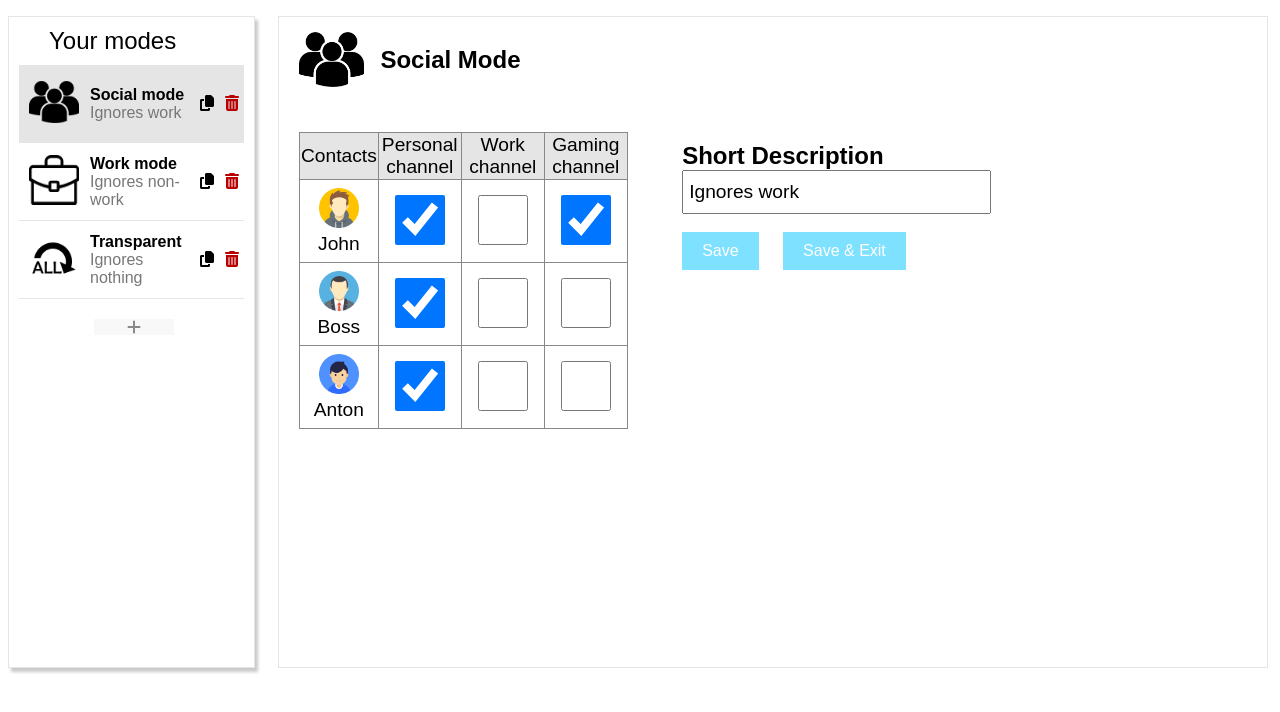
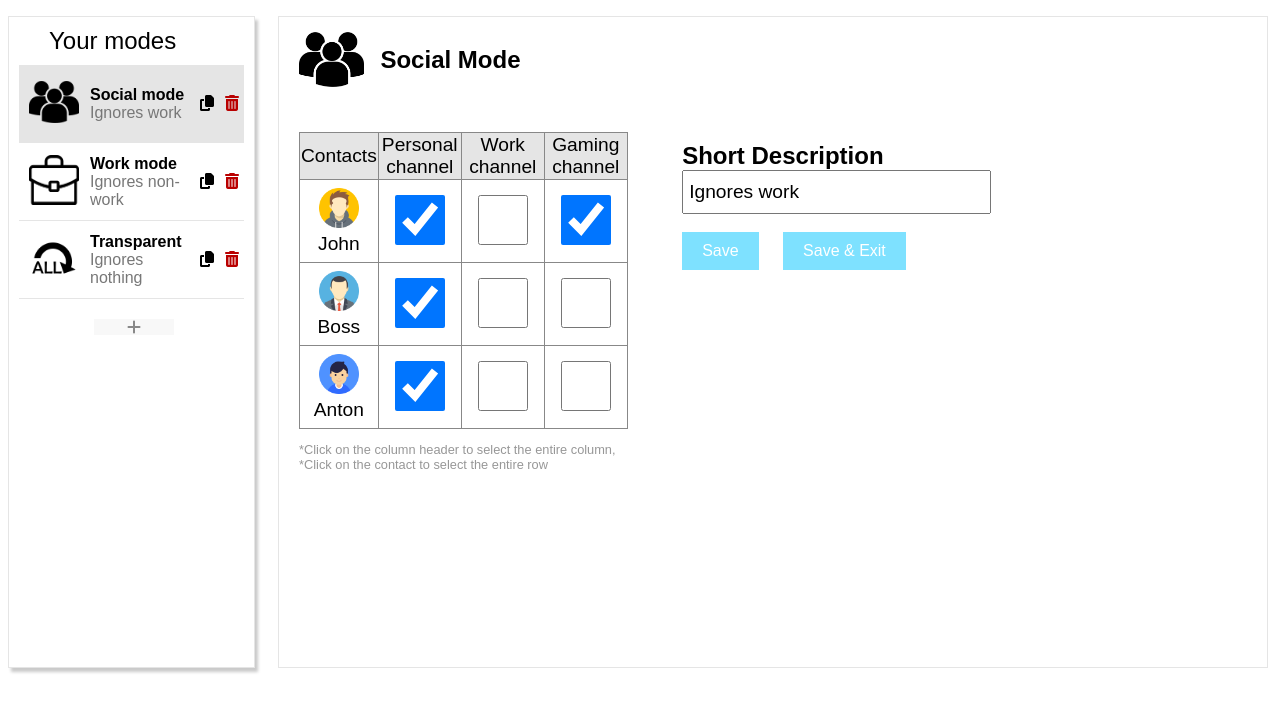
Before and after one commit to adilb99/yestify, a plain HTML site: page settings.html in a window 1280 px wide. Shown: the part 72-784 px from the top of the page. Drawn offline with Linux system fonts and the light colour scheme.

Commit message:
settings explanation added

```diff
--- a/settings.html
+++ b/settings.html
@@ -170,6 +170,8 @@
 
 
         </table>
+        <p class="table_explanation"> *Click on the column header to select the entire column, <br>
+          *Click on the contact to select the entire row </p>
         </div>
 
         <div class="details_right">
@@ -234,6 +236,8 @@
 
 
         </table>
+        <p class="table_explanation"> *Click on the column header to select the entire column, <br>
+          *Click on the contact to select the entire row </p>
         </div>
 
         <div class="details_right">
@@ -298,6 +302,8 @@
 
 
         </table>
+        <p class="table_explanation"> *Click on the column header to select the entire column, <br>
+          *Click on the contact to select the entire row </p>
         </div>
 
         <div class="details_right">
@@ -362,6 +368,8 @@
 
 
         </table>
+        <p class="table_explanation"> *Click on the column header to select the entire column, <br>
+          *Click on the contact to select the entire row </p>
         </div>
 
         <div class="details_right">
@@ -426,6 +434,8 @@
 
 
         </table>
+        <p class="table_explanation"> *Click on the column header to select the entire column, <br>
+          *Click on the contact to select the entire row </p>
         </div>
 
         <div class="details_right">
--- a/styles/index.css
+++ b/styles/index.css
@@ -25,6 +25,7 @@
 #bell{
 	height: 100%;
 	display: flex;
+	cursor: pointer;
 }
 
 #bell-img{
--- a/styles/notifs.css
+++ b/styles/notifs.css
@@ -30,6 +30,7 @@ html, body{
 	height: 100%;
 	display: flex;
   background-color: #f2fcff;
+  cursor: pointer;
 }
 
 #bell-img{
--- a/styles/settings.css
+++ b/styles/settings.css
@@ -25,6 +25,7 @@
 #bell{
 	height: 100%;
 	display: flex;
+	cursor: pointer;
 }
 
 #bell-img{
@@ -328,3 +329,8 @@
 	from {opacity: 0}
 	to {opacity: 1}
   }
+
+.table_explanation {
+	color: #979797;
+	font-size: 0.8em;
+}
```
